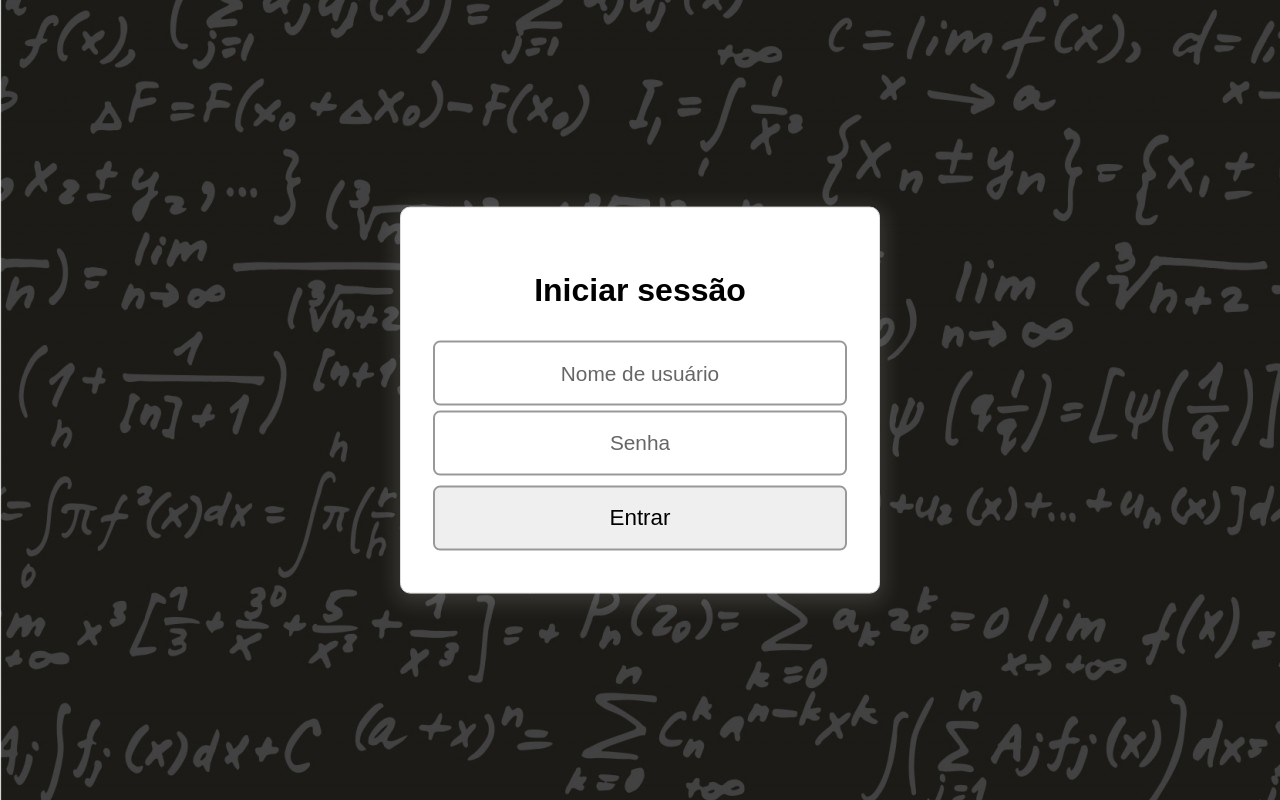
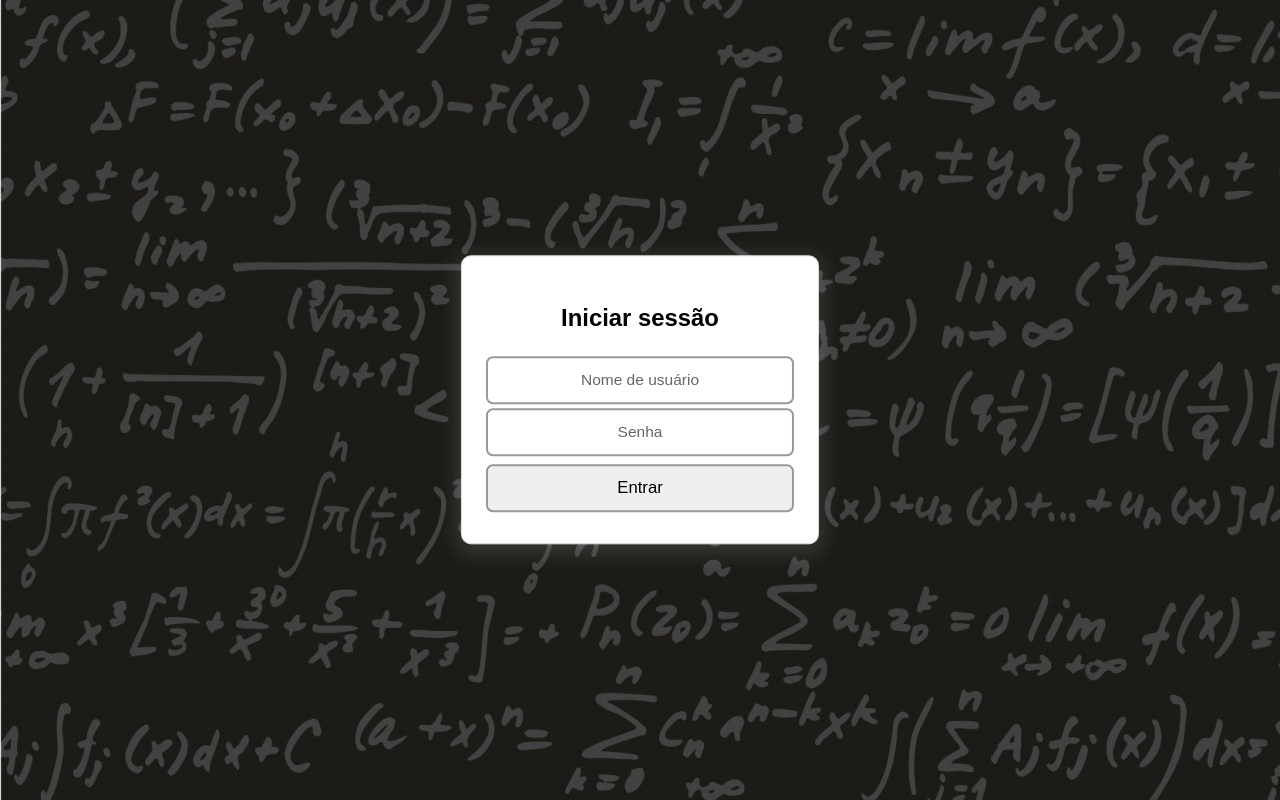
Before and after one commit to King-witcher/Magic3t-Frontend-Legacy, a React (Create React App) app: page / in a window 1280 px wide. Built offline with nearby package versions, Linux system fonts and the light colour scheme.

Commit message:
adaptavel

```diff
--- a/src/App.tsx
+++ b/src/App.tsx
@@ -1,9 +1,13 @@
+import { SessionContextProvider } from './contexts/AuthContext'
+import GlobalStyles from './GlobalStyles'
 import LoginPage from './pages/Login'
 
 function App() {
-  return ( <>
-    <LoginPage />
-  </>
+  return (
+    <SessionContextProvider>
+      <GlobalStyles />
+      <LoginPage />
+    </SessionContextProvider>
   )
 }
 
--- /dev/null
+++ b/src/GlobalStyles.ts
@@ -0,0 +1,84 @@
+import { createGlobalStyle } from 'styled-components'
+
+export default createGlobalStyle`
+html {
+    scroll-behavior: smooth;
+    font-size: 16px;
+    @media (min-width: 3201px) {
+      font-size: 165.24%;
+    }
+    @media (max-width: 3200px) {
+      font-size: 165.24%;
+    }
+    @media (max-width: 2560px) {
+      font-size: 133.12%;
+    }
+    @media (max-width: 2048px) {
+      font-size: 102.224%;
+    }
+    @media (max-width: 1920px) {
+      font-size: 100%;
+    }
+    @media (max-width: 1536px) {
+      font-size: 88.96%;
+    }
+    @media (max-width: 1440px) {
+      font-size: 88.96%;
+    }
+    @media (max-width: 1280px) {
+      font-size: 74.6%;
+    }
+    @media (max-width: 1024px) {
+      font-size: 59.52%;
+    }
+    @media (max-width: 800px) {
+      font-size: 53.7%;
+    }
+    @media (max-width: 720px) {
+      font-size: 75.70%;
+    }
+    @media (max-width: 600px) {
+      font-size: 70.65%;
+    }
+    @media (max-width: 560px) {
+      font-size: 63.08%;
+    }
+    @media (max-width: 500px) {
+      font-size: 56.51%;
+    }
+    @media (max-width: 480px) {
+      font-size: 54%;
+    }
+    @media (max-width: 400px) {
+      font-size: 48.62%;
+    }
+    @media (max-width: 380px) {
+      font-size: 46.92%;
+    }
+    @media (max-width: 360px) {
+      font-size: 45.2%;
+    }
+    @media (max-width: 340px) {
+      font-size: 43.37%;
+    }
+    @media (max-width: 320px) {
+      font-size: 40.32%;
+    }
+    @media (max-width: 300px) {
+      font-size: 39.28%;
+    }
+    @media (max-width: 253px) {
+      font-size: 34%;
+    }
+    @media (max-width: 220px) {
+      font-size: 25.23%;
+    }
+  }
+
+  * {
+    margin: 0;
+    padding: 0;
+    box-sizing: border-box;
+    outline: 0;
+  }
+`
--- /dev/null
+++ b/src/contexts/AuthContext.tsx
@@ -0,0 +1,69 @@
+import { createContext, ReactNode, useContext, useEffect, useState } from 'react'
+import * as SessionService from '../services/sessionService'
+
+
+interface IProps {
+  children: ReactNode
+}
+
+interface ILoginParams {
+  username: string
+  password: string
+}
+
+interface ISessionContextData {
+  login(params: ILoginParams): Promise<void>
+  logout(): Promise<void>
+  isLogged: boolean
+
+  userData?: {
+    username: string
+    nickname: string
+    rating: number
+  }
+}
+
+const SessionContext = createContext<ISessionContextData>({} as ISessionContextData)
+
+export const SessionContextProvider = ({ children }: IProps) => {
+
+  const [isLogged, setIsLogged] = useState(false)
+  const [token, setToken] = useState<string | null>(localStorage.getItem('token'))
+
+  async function login({ username, password }: ILoginParams) {
+    const dat = await SessionService.login({ username, password })
+    console.log(dat)
+    if (dat.success) {
+      setIsLogged(true)
+      setToken(dat.token)
+    }
+  }
+
+  useEffect(() => {
+    if (token)
+      localStorage.setItem('token', token)
+    else
+      localStorage.removeItem('token')
+  }, [token])
+
+  useEffect(() => {
+    if (token) {
+      const sessionData = SessionService.getSessionInfo(token)
+      console.log(sessionData)
+    }
+  }, [])
+
+  async function logout() {
+    //a
+  }
+
+  return (
+    <SessionContext.Provider value={{ login, isLogged, logout }}>
+      {children}
+    </SessionContext.Provider>
+  )
+}
+
+export function useSessionContext() {
+  return useContext(SessionContext)
+}
--- a/src/pages/Login/index.tsx
+++ b/src/pages/Login/index.tsx
@@ -1,10 +1,13 @@
 import { useState } from 'react'
 import Input from '../../components/Input'
+import { useSessionContext } from '../../contexts/AuthContext'
 import { LoginContainer, Title } from './styles'
 
 const LoginPage = () => {
   const [username, setUsername] = useState('')
   const [password, setPassword] = useState('')
+
+  const { login } = useSessionContext()
 
   function handleUsernameChange(username: string) {
     setUsername(username)
@@ -17,6 +20,7 @@ const LoginPage = () => {
   // eslint-disable-next-line @typescript-eslint/no-explicit-any
   function handleSubmit(e: any) {
     e.preventDefault()
+    login({ username, password })
   }
 
   return (<>
--- a/src/services/server.ts
+++ b/src/services/server.ts
@@ -1,16 +1,21 @@
 import axios from 'axios'
 
 // const serverUrl = process.env.ENVIRONMENT === 'production' ? 'http://127.0.0.1:3001/' : 'http://127.0.0.1:3001/'
-const serverUrl = 'http://localhost:3000'
+const SERVER_URL = 'http://localhost:4000'
 
-async function get<T>(url: string): Promise<T> {
-  const response = await axios.get<T>(serverUrl + url)
+// eslint-disable-next-line @typescript-eslint/no-explicit-any
+async function get<Response = any>(url: string): Promise<Response> {
+  const response = await axios.get<T>(SERVER_URL + url, {
+    validateStatus: () => true
+  })
   return response.data
 }
 
 // eslint-disable-next-line @typescript-eslint/no-explicit-any
-async function post<Response>(url: string, payload: any): Promise<Response> {
-  const response = await axios.post<Response>(serverUrl + url, payload)
+async function post<Response = any>(url: string, payload: any): Promise<Response> {
+  const response = await axios.post<Response>(SERVER_URL + url, payload, {
+    validateStatus: () => true
+  })
   return response.data
 }
 
--- a/src/services/sessionService.ts
+++ b/src/services/sessionService.ts
@@ -1,16 +1,21 @@
-import { post } from './server'
+import { get, post } from './server'
 
 interface LoginParams {
   username: string
   password: string
 }
 
-interface LoginResponse {
-  success: boolean
+type LoginResponse = {
+  success: true
+  token: string
+} | {
+  success: false
 }
 
-async function login(params: LoginParams) {
+export async function login(params: LoginParams) {
   return await post<LoginResponse>('/login', params)
 }
 
-export { login }
+export async function getSessionInfo(token: string) {
+  return await get(`/session?token=${token}`)
+}
```
Also changed, not shown: src/contexts/SessionContext.tsx (deleted, +0 -38 lines).
